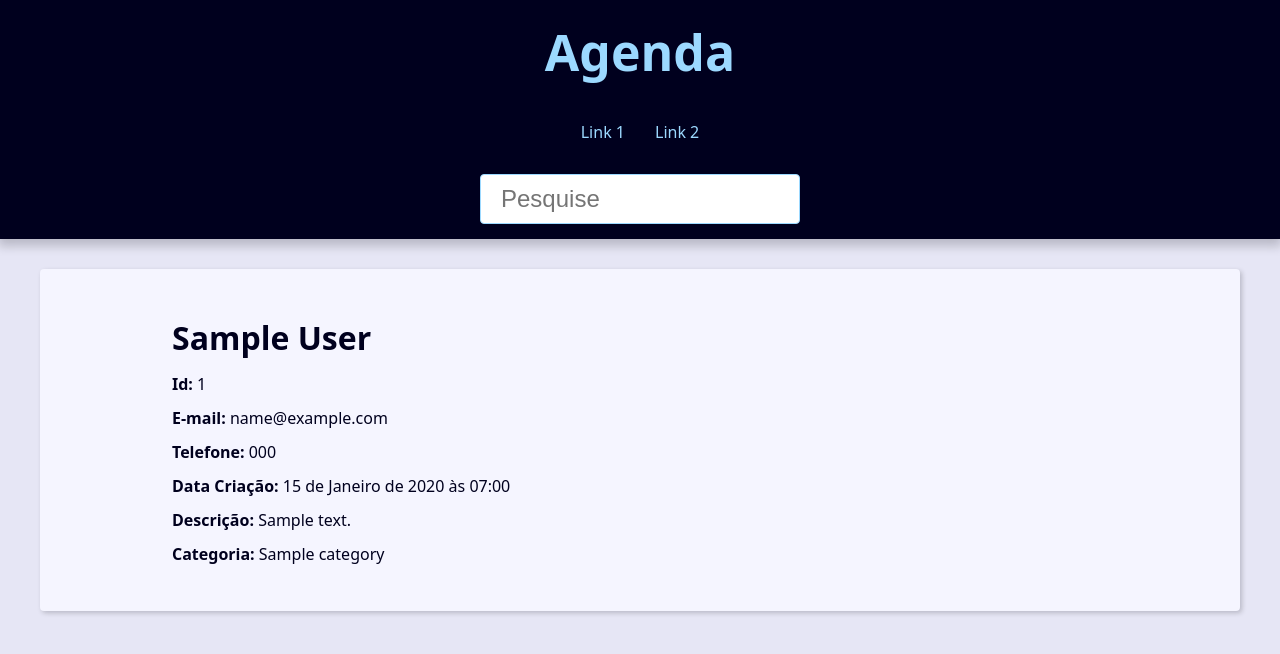
After one commit to AdrianPiedade/agenda-django, a Django app: page /1/ in a window 1280 px wide. The commit adds this page. Shown: the top 654 px of the page. Run offline with Django 5.2, Linux system fonts and the light colour scheme; tables that the repository leaves empty hold one stand-in row (values such as "Sample post").

Commit message:
Adiciona novos templates e configs

```diff
--- a/base_static/global/css/style.css
+++ b/base_static/global/css/style.css
@@ -1,3 +1,314 @@
+:root {
+  --spacing: 1.5rem;
+  --link-dark-color: rgb(0, 83, 134);
+  --link-light-color: rgb(156, 217, 255);
+  --clr-white: rgb(245, 245, 255);
+  --clr-black: rgb(0, 0, 30);
+  --clr-light-gray: rgb(230, 230, 245);
+  --clr-dark-shadow-5: rgba(0, 0, 10, 5%);
+  --clr-dark-shadow-10: rgba(0, 0, 10, 10%);
+  --clr-dark-shadow-20: rgba(0, 0, 10, 20%);
+  --clr-light-shadow-5: rgba(200, 200, 255, 5%);
+  --clr-light-shadow-10: rgba(200, 200, 255, 10%);
+  --clr-light-shadow-20: rgba(200, 200, 255, 20%);
+  --main-page-width: 120rem;
+  --table-min-width: 60rem;
+  --biggest-font-size: 5rem;
+  --bigger-font-size: 4rem;
+  --big-font-size: 3.2rem;
+  --medium-font-size: 2.4rem;
+  --small-font-size: 1.6rem;
+  --smaller-font-size: 1.4rem;
+  --smallest-font-size: 1.2rem;
+  --transition-fast: 300ms;
+  --transition-medium: 600ms;
+  --transition-slow: 1s;
+  --default-border-radius: 4px;
+}
+
+*,
+*::before,
+*::after {
+  margin: 0;
+  padding: 0;
+  box-sizing: border-box;
+}
+
+html {
+  font-size: 62.5%;
+}
+
 body {
-    background: red;
+  font-family: system-ui, -apple-system, BlinkMacSystemFont, 'Segoe UI', Roboto,
+    Oxygen, Ubuntu, Cantarell, 'Open Sans', 'Helvetica Neue', sans-serif;
+  line-height: 1.5;
+  font-size: var(--small-font-size);
+  color: var(--clr-black);
+  -webkit-font-smoothing: antialiased;
+  background: var(--clr-light-gray);
 }
+
+img,
+svg {
+  display: block;
+  max-width: 100%;
+}
+
+.header {
+  background: var(--clr-black);
+  padding: var(--spacing);
+  box-shadow: 0 5px 10px 2px var(--clr-dark-shadow-20);
+  z-index: 1;
+  position: relative;
+}
+
+.header-heading {
+  font-size: var(--biggest-font-size);
+  text-align: center;
+}
+
+.header-link {
+  color: var(--link-light-color);
+  text-decoration: none;
+  transition: filter var(--transition-fast) ease-in-out;
+}
+
+.header-link:hover {
+  filter: brightness(70%);
+}
+
+.menu {
+  margin: var(--spacing);
+}
+
+.menu-list {
+  list-style: none;
+  display: flex;
+  justify-content: center;
+  flex-flow: row wrap;
+}
+
+.menu-link {
+  display: block;
+  padding: var(--spacing);
+  color: var(--link-light-color);
+  text-decoration: none;
+  transition: background-color var(--transition-fast) ease-in-out;
+  border-radius: var(--default-border-radius);
+}
+
+.menu-link:hover {
+  background: var(--clr-light-shadow-10);
+}
+
+.content {
+  max-width: var(--main-page-width);
+  margin: calc(var(--spacing) * 2) auto;
+  padding: var(--spacing);
+  background: var(--clr-white);
+  box-shadow: 2px 2px 5px var(--clr-dark-shadow-20);
+  border-radius: var(--default-border-radius);
+}
+
+.responsive-table {
+  width: 100%;
+  overflow-x: auto;
+}
+
+.contacts-table {
+  width: 100%;
+  min-width: var(--table-min-width);
+  border-collapse: collapse;
+}
+
+.table-caption {
+  font-size: var(--medium-font-size);
+  font-weight: bold;
+  padding: var(--spacing);
+}
+
+.table-row {
+  text-align: left;
+  text-overflow: ellipsis;
+  transition: background-color var(--transition-fast) ease-in-out;
+}
+
+.table-row:nth-of-type(2n) {
+  background: var(--clr-dark-shadow-5);
+}
+
+.table-row:not(.table-row-header):hover {
+  background: var(--clr-dark-shadow-10);
+}
+
+.table-row-header {
+  background: var(--clr-light-gray);
+  color: var(--clr-black);
+}
+
+.table-cel,
+.table-header {
+  padding: var(--spacing);
+}
+
+.table-link {
+  color: var(--link-dark-color);
+  transition: color var(--transition-fast) ease-in-out;
+  text-decoration: none;
+}
+
+.table-link:hover {
+  color: var(--clr-black);
+}
+
+@media (min-width: 600px) {
+  .single-contact {
+    max-width: 80%;
+    margin: calc(var(--spacing) * 2) auto;
+  }
+}
+
+.single-contact h1 {
+  margin: 1rem 0;
+}
+
+.single-contact p {
+  margin: 1rem 0;
+}
+
+.pagination {
+  margin-top: var(--spacing);
+  display: flex;
+  justify-content: center;
+  padding: calc(var(--spacing) * 0.8);
+  font-size: var(--small-font-size);
+}
+
+.pagination .step-links {
+  display: flex;
+  gap: calc(var(--spacing) * 0.8);
+}
+
+.pagination .step-links a {
+  color: var(--link-dark-color);
+  transition: color var(--transition-fast) ease-in-out;
+  text-decoration: none;
+  display: block;
+}
+
+.search {
+  display: flex;
+  justify-content: center;
+}
+
+.search-input {
+  font-size: var(--medium-font-size);
+  padding: 1rem 2rem;
+  width: 100%;
+  max-width: 32rem;
+  border-radius: var(--default-border-radius);
+  border: 1px solid var(--link-light-color);
+}
+
+.search-input:focus {
+  box-shadow: 0 0 15px var(--link-light-color);
+}
+
+.message {
+  max-width: 600px;
+  margin: var(--spacing) auto;
+  margin-top: calc(var(--spacing) * 2);
+  padding: var(--spacing);
+  text-align: center;
+  border-radius: var(--default-border-radius);
+  font-size: var(--smaller-font-size);
+}
+
+.message.success {
+  background: rgba(0, 255, 0, 0.3);
+  border: 1px solid rgba(0, 255, 0, 90%);
+}
+
+.message.error {
+  background: rgba(255, 0, 0, 0.3);
+  border: 1px solid rgba(255, 0, 0, 90%);
+}
+
+.message.warning {
+  background: rgba(255, 255, 0, 0.3);
+  border: 1px solid rgba(255, 255, 0, 90%);
+}
+
+.form-wrapper {
+  max-width: 60rem;
+  margin: var(--spacing) auto;
+}
+
+.form-content {
+  margin: var(--spacing) 0;
+}
+
+.form-group {
+  display: flex;
+  flex-direction: column;
+  padding-bottom: var(--spacing);
+}
+.errorlist {
+  list-style: none;
+  font-size: var(--smaller-font-size);
+  color: tomato;
+}
+.errorlist.nonfield {
+  color: inherit;
+}
+
+.form-group p {
+  margin: 1em 0;
+}
+
+.form-group .help-text,
+.form-group .help-text ~ ul {
+  margin: 0;
+  font-size: var(--smallest-font-size);
+  list-style: none;
+}
+
+.form-group input,
+.form-group textarea,
+.form-group select {
+  padding: 1rem;
+  border-radius: var(--default-border-radius);
+  border: 1px solid var(--link-dark-color);
+}
+
+.form-group input:focus,
+.form-group textarea:focus,
+.form-group select:focus {
+  outline: none;
+  box-shadow: 0 0 5px var(--link-dark-color);
+}
+
+.form-group label {
+  font-size: var(--smaller-font-size);
+}
+
+.btn {
+  background-color: var(--link-dark-color);
+  color: var(--clr-white);
+  font-weight: bold;
+  border: none;
+  padding: 1rem 2rem;
+  border-radius: var(--default-border-radius);
+  cursor: pointer;
+  transition: filter var(--transition-fast) ease-in-out;
+}
+
+.btn:hover {
+  filter: brightness(90%);
+}
+
+.btn:focus,
+.btn:active {
+  filter: brightness(80%);
+  box-shadow: 0 0 5px var(--link-dark-color);
+}
--- a/base_templates/global/base.html
+++ b/base_templates/global/base.html
@@ -1,12 +1,11 @@
-{% load static %}<!DOCTYPE html>
-<html lang="en">
-<head>
-    <meta charset="UTF-8">
-    <meta name="viewport" content="width=device-width, initial-scale=1.0">
-    <title>Document</title>
-    <link rel="stylesheet" href="{% static "global/css/style.css" %}">
-</head>
+<!DOCTYPE html>
+<html lang="pt-BR">
+    {% include "global/partials/_head.html" %}
 <body>
-    <h1>QUALQUER</h1>
+    {% include "global/partials/_header.html" %}
+
+    <main class="content">
+        {% block content %}{% endblock content %}
+    </main>
 </body>
 </html>
--- /dev/null
+++ b/base_templates/global/partials/_head.html
@@ -0,0 +1,7 @@
+{% load static %}
+<head>
+    <meta charset="UTF-8">
+    <meta name="viewport" content="width=device-width, initial-scale=1.0">
+    <title>{{ site_title }}Agenda</title>
+    <link rel="stylesheet" href="{% static "global/css/style.css" %}">
+</head>
--- /dev/null
+++ b/base_templates/global/partials/_header.html
@@ -0,0 +1,31 @@
+<header class="header">
+    <h1 class="header-heading">
+        <a href="{% url "contact:index" %}" class="header-link">Agenda</a>
+    </h1>
+    <nav class="menu">
+        <ul class="menu-list">
+            <li class="menu-item">
+                <a href="" class="menu-link">
+                    Link 1
+                </a>
+            </li>
+            <li class="menu-item">
+                <a href="" class="menu-link">
+                    Link 2
+                </a>
+            </li>
+        </ul>
+    </nav>
+
+    <div class="search">
+        <form action="" method="get">
+            <input
+                type="text"
+                class="search-input"
+                placeholder="Pesquise"
+                id="Pesquise"
+                name="q"
+            >
+        </form>
+    </div>
+</header>
--- /dev/null
+++ b/contact/templates/contact/contact.html
@@ -0,0 +1,16 @@
+{% extends "global/base.html" %}
+
+{% block content %}
+    <div class="single-contact">
+        <h1 class="single-contact-name">
+            {{ contact.first_name }} {{ contact.last_name }}
+        </h1>
+
+        <p><b>Id:</b> {{ contact.id }}</p>
+        <p><b>E-mail:</b> {{ contact.email }}</p>
+        <p><b>Telefone:</b> {{ contact.phone }}</p>
+        <p><b>Data Criação:</b> {{ contact.created_date }}</p>
+        <p><b>Descrição:</b> {{ contact.description }}</p>
+        <p><b>Categoria:</b> {{ contact.category.name }}</p>
+    </div>
+{% endblock content %}
--- a/contact/urls.py
+++ b/contact/urls.py
@@ -4,5 +4,6 @@ from contact import views
 app_name = 'contact'
 
 urlpatterns = [
+    path('<int:contact_id>/', views.contact, name='contact'),
     path('', views.index, name='index'),
 ]
--- a/contact/views.py
+++ b/contact/views.py
@@ -1,7 +1,33 @@
-from django.shortcuts import render
+from django.shortcuts import render, get_object_or_404
+from contact.models import Contact
 
 def index(request):
+    contacts = Contact.objects \
+        .filter(show=True) \
+        .order_by('first_name')[0:10]
+
+    context = {
+        'contacts': contacts,
+        'site_title': 'Contatos - '
+    }
+
     return render(
         request,
         'contact/index.html',
+        context=context
     )
+
+def contact(request, contact_id):
+    single_contact = get_object_or_404(Contact.objects.filter(pk=contact_id, show=True))
+    contact_name = f"{single_contact.first_name} {single_contact.last_name} - "
+
+    context = {
+        'contact': single_contact,
+        'site_title': contact_name
+    }
+
+    return render(
+        request,
+        'contact/contact.html',
+        context=context
+    )
```
Also changed, not shown: contact/templates/contact/index.html (+44 -0 lines).
